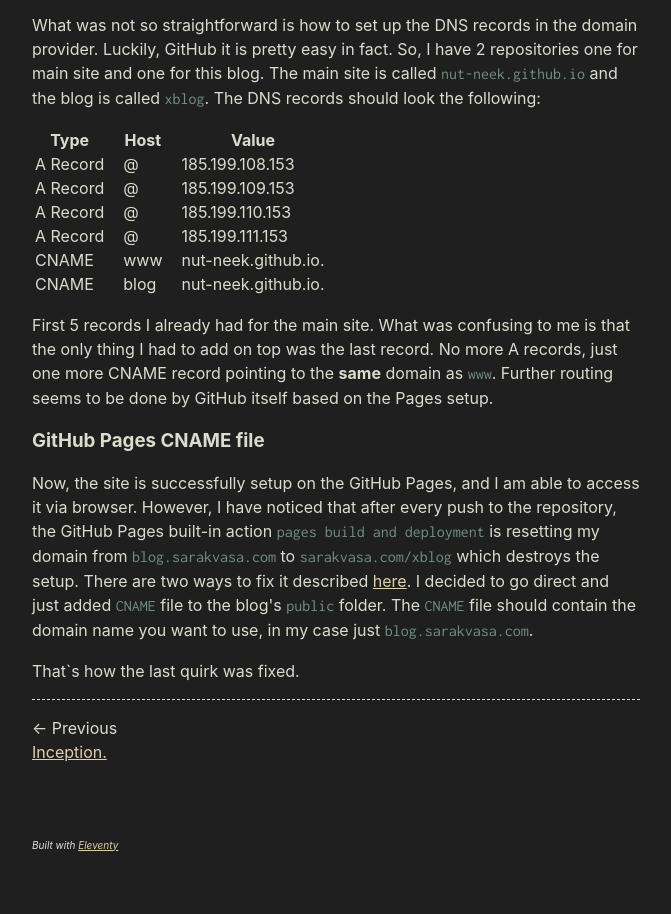
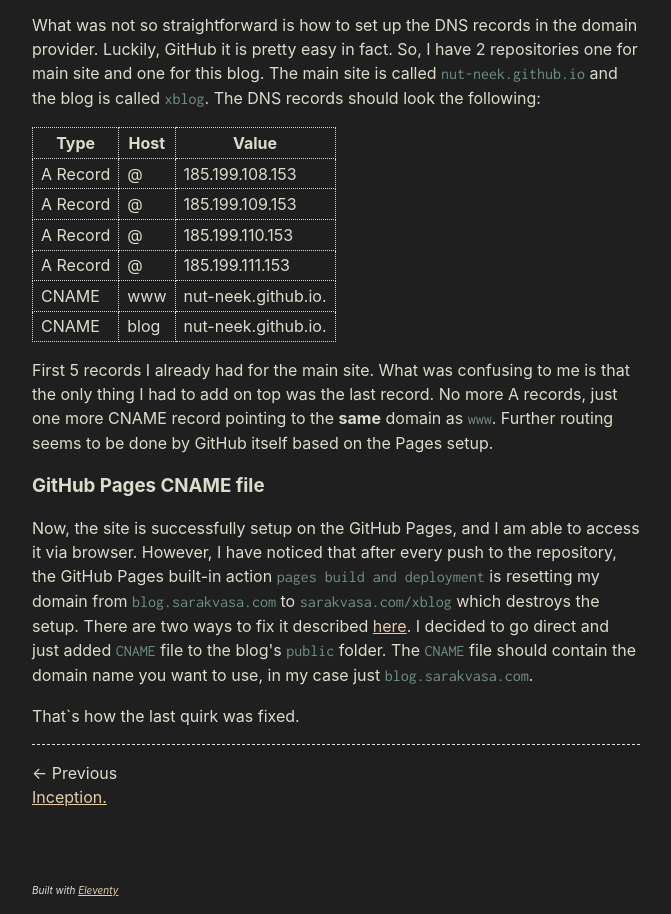
Before and after one commit to nut-neek/xblog, an Eleventy site: page content/blog/0002-post.md in a window 1280 px wide. Shown: the part 1003-1917 px from the top of the page, without its empty margins (304-975 px from the left). Before the commit the page ends 1872 px from the top, so only its background shows below. Built offline with nearby package versions, Linux system fonts and the light colour scheme; Eleventy itself is replaced by a stand-in of ours; some packages are replaced by stand-ins of ours; files that its build step writes are made by us from their sources; what @zachleat/heading-anchors, zod-validation-error would draw is missing.

Commit message:
Css for table borders

```diff
--- a/public/css/index.css
+++ b/public/css/index.css
@@ -115,11 +115,14 @@ footer {
 }
 
 table {
-	margin: 1em 0;
+	border-collapse: collapse;
 }
-table td,
-table th {
-	padding-right: 1em;
+table :is(td, th) {
+	border:1px dotted var(--color-gray-90);
+	padding: 0.3em 0.5em 0.3em 0.5em;
+	/*padding-right: 0.5em;*/
+	/*padding-left: 0.5em;*/
+	/*padding-right: 1em;*/
 }
 
 pre,
```
